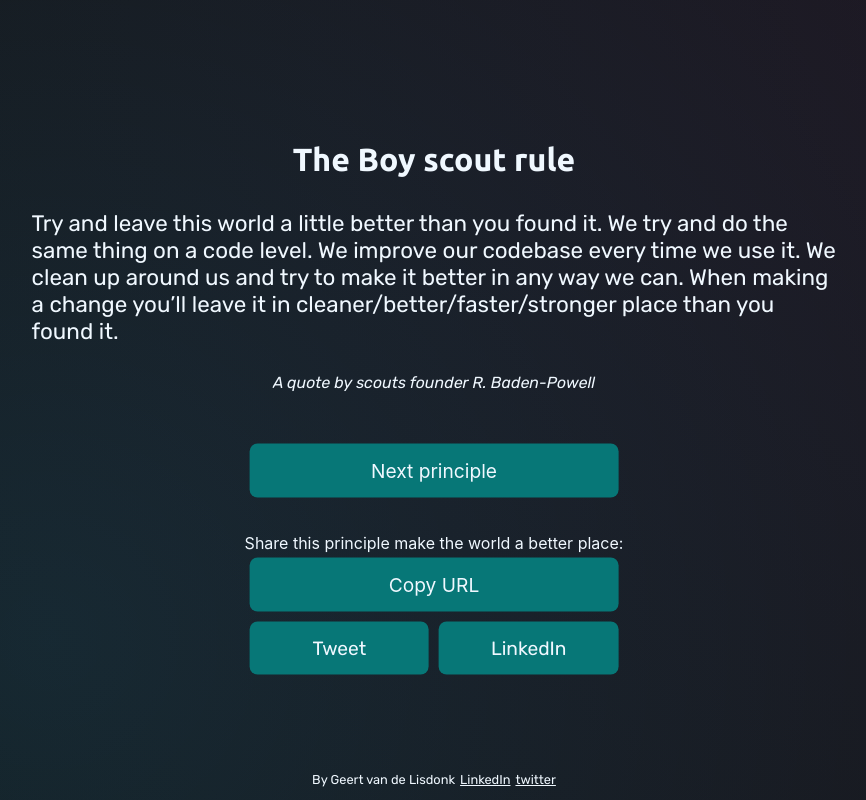
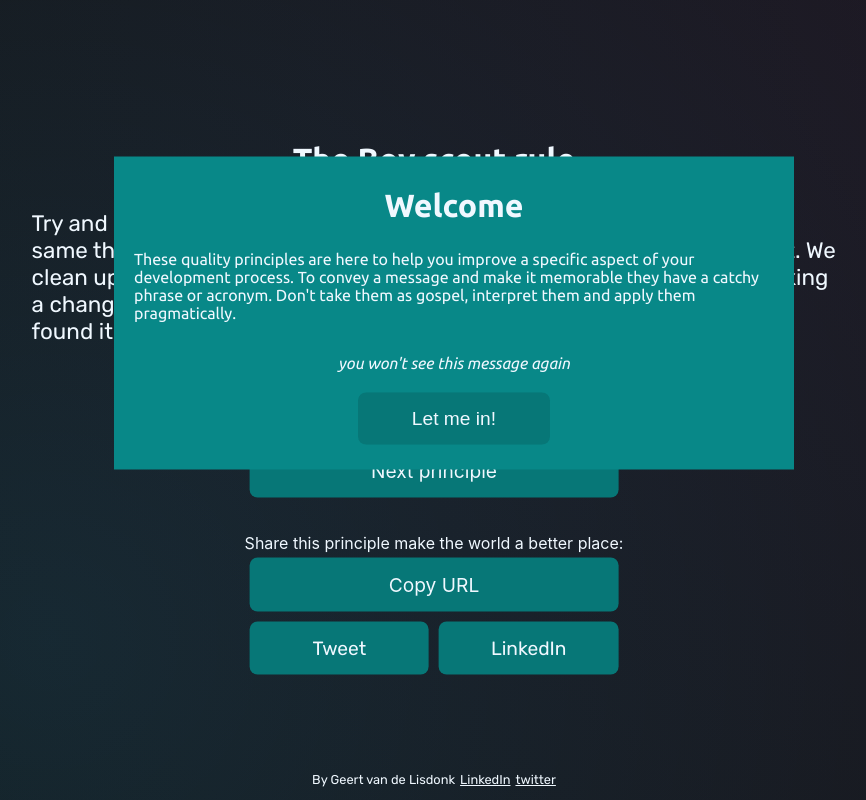
Before and after one commit to testheader/qualityprinciples, a React (Create React App) app: page / in a window 1280 px wide. Shown: the whole page, without its empty margins (206-1072 px from the left). Built offline with nearby package versions, Linux system fonts and the light colour scheme.

Commit message:
Welcome message

```diff
--- a/package.json
+++ b/package.json
@@ -6,12 +6,13 @@
     "@testing-library/jest-dom": "^5.17.0",
     "@testing-library/react": "^13.4.0",
     "@testing-library/user-event": "^13.5.0",
+    "js-cookie": "^3.0.5",
     "react": "^18.3.1",
+    "react-device-detect": "^2.2.3",
     "react-dom": "^18.3.1",
     "react-router-dom": "^6.23.1",
     "react-scripts": "5.0.1",
-    "web-vitals": "^2.1.4",
-    "react-device-detect": "^2.2.3"
+    "web-vitals": "^2.1.4"
   },
   "scripts": {
     "start": "react-scripts start",
--- a/src/App.css
+++ b/src/App.css
@@ -82,6 +82,21 @@ canvas {
 .share-container{
   display: flex;
 }
+
+.firstTimeModal{
+  color: var(--text-color);
+  position: absolute;
+  background-color: #088888;
+  width: 50vw;
+  transform: translate(25vw, 50%);
+  padding: 20px;
+  z-index: 500;
+  display: flex;
+  flex-direction: column;
+  align-items: center;
+  font-family: "Ubuntu", sans-serif;
+}
+
 
 .button{
   /*colours*/
--- a/src/App.js
+++ b/src/App.js
@@ -1,16 +1,24 @@
 // src/App.js
 import './App.css';
-import Home from "./components/Home";
-import Overview from "./components/Overview";
+import Home from './components/Home';
+import Overview from './components/Overview'
+import FirstTimeModal from './components/FirstTimeModal';
 
 import {Route, Routes} from "react-router-dom";
 import {useState} from "react";
+import Cookies from 'js-cookie';
 
 function App() {
     const [overviewActive, setOverviewActive] = useState(false);
 
+    const isFirstTime = () => {
+        console.log(Cookies.get("isFirstTime")??true)
+        return Cookies.get("isFirstTime")??true
+    }
+
     return (
         <div>
+            <FirstTimeModal isFirstTimeProp={isFirstTime()}/>
             <Routes>
                 <Route path="/" element={<Home isOverviewActive={overviewActive} />}/>
                 <Route path="/overview" element={<Overview />} />
--- /dev/null
+++ b/src/components/FirstTimeModal.js
@@ -0,0 +1,39 @@
+import Cookies from "js-cookie";
+import {useEffect, useState} from "react";
+
+
+
+function FirstTimeModal({isFirstTimeProp}) {
+    const [isFirstTime] = useState(isFirstTimeProp)
+    const [Modal, setModal] = useState(null)
+
+    const ModalHTML = (
+        <div className="firstTimeModal">
+            <h1>Welcome</h1>
+            <p>
+                These quality principles are here to help you improve a specific aspect of your development process.
+                To convey a message and make it memorable they have a catchy phrase or acronym.
+                Don't take them as gospel, interpret them and apply them pragmatically.
+            </p>
+            <p><i>you won't see this message again</i></p>
+            <button className={"button"} onClick={() => {
+                setModal("")
+                Cookies.set("isFirstTime", "false")
+            }}>Let me in!</button>
+        </div>
+    )
+
+    useEffect(() => {
+        if (isFirstTime === "false") {
+            console.log("not first time")
+            setModal("")
+        }else{
+            console.log(`isFirstTime= ${isFirstTime} `)
+            setModal(ModalHTML)
+        }
+    }, [isFirstTime]);
+
+    return Modal
+}
+
+export default FirstTimeModal
--- a/src/components/Home.js
+++ b/src/components/Home.js
@@ -70,7 +70,7 @@ function Home({isOverviewActive}) {
 
     const [index, setIndex] = useState(getIndexFromUrl());
     const [showCopyMessage, setShowCopyMessage] = useState(false);
-    const [overviewButton, setOverviewButton] = useState(null)
+    const [overviewButton, setOverviewButton] = useState(null);
 
     useEffect(() => {
         setOverviewButton(isOverviewActive ? <a className="button action" href="/src/components/Overview">All principles</a> : null);
```
Also changed, not shown: 1 other file (tests, documents, lock files or other folders).
